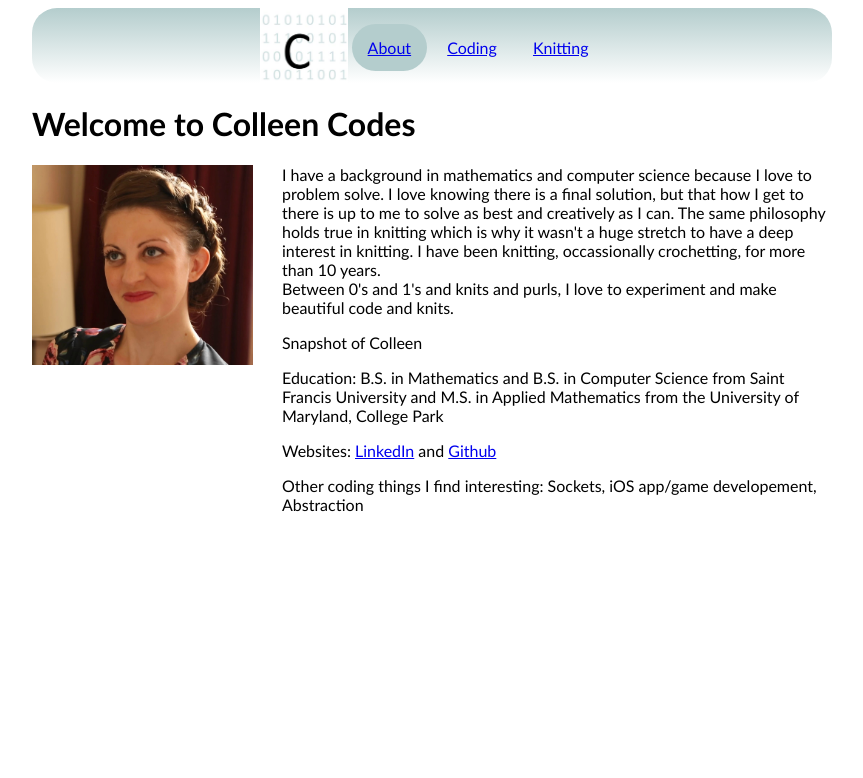
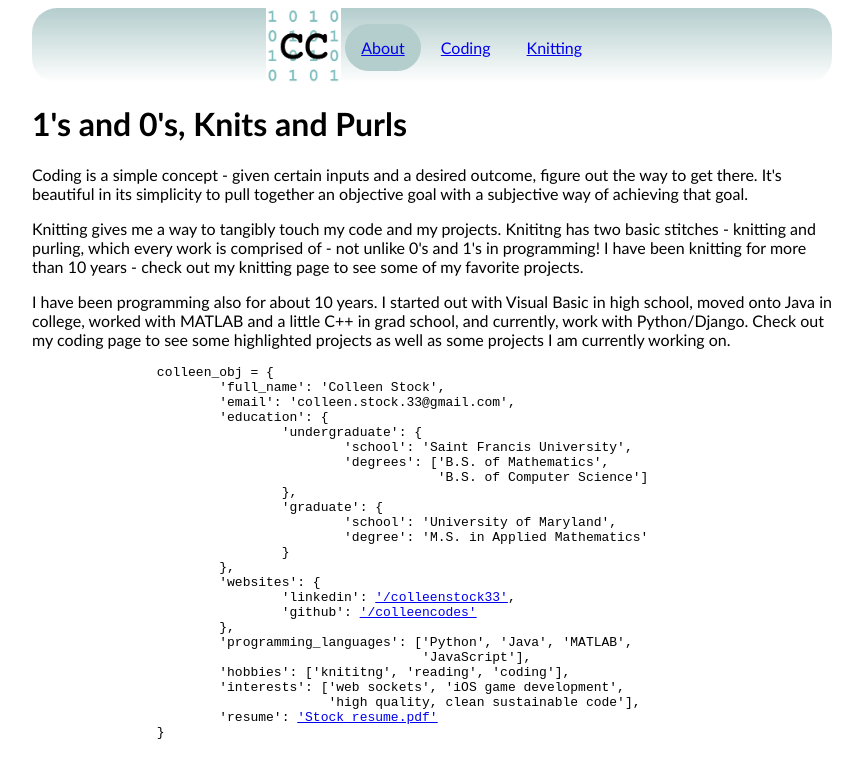
Before and after one commit to colleencodes/ColleenCodes, a plain HTML site: page public/about.html in a window 1280 px wide. Shown: the whole page, without its empty margins (208-1071 px from the left). Drawn offline with Linux system fonts and the light colour scheme.

Commit message:
changing home page, added in resume, changed navigation logo

```diff
--- a/public/about.html
+++ b/public/about.html
@@ -7,12 +7,12 @@
 </head>
 <body>
 	<ul>
-		<li><img class="header-image" src="images/c_squared.jpg" /></li>
+		<li><img class="header-image" src="images/cc_logo.jpg" /></li>
 		<li><a class="active" href='about.html'>About</a></li>
 		<li><a href='coding.html'>Coding</a></li>
 		<li><a href='knitting.html'>Knitting</a></li>
 	</ul>
-	<div class="center-div">
+	<!-- <div class="center-div">
 		<h1>Welcome to Colleen Codes</h1>
 		<div class="side-by-side-image">
 			<img class="image" src="images/aboutMe3.jpg" />
@@ -22,8 +22,41 @@
 			<p>Snapshot of Colleen</p>
 			<p>Education: B.S. in Mathematics and B.S. in Computer Science from Saint Francis University and M.S. in Applied Mathematics from the University of Maryland, College Park</p>
 			<p>Websites: <a href='https://www.linkedin.com/in/colleenstock33/'>LinkedIn</a> and <a href='https://github.com/colleencodes/ColleenCodes'>Github</a></p>
-			<p>Other coding things I find interesting: Sockets, iOS app/game developement, Abstraction</p>
+			<p>Other coding interests: Sockets, iOS app/game developement, Abstraction</p>
 		</div>
+	</div> -->
+	<div class="center-div">
+		<h1>1's and 0's, Knits and Purls</h1>
+		<p>Coding is a simple concept - given certain inputs and a desired outcome, figure out the way to get there. It's beautiful in its simplicity to pull together an objective goal with a subjective way of achieving that goal.</p>
+		<p>Knitting gives me a way to tangibly touch my code and my projects. Knititng has two basic stitches - knitting and purling, which every work is comprised of - not unlike 0's and 1's in programming! I have been knitting for more than 10 years - check out my knitting page to see some of my favorite projects.</p>
+		<p>I have been programming also for about 10 years. I started out with Visual Basic in high school, moved onto Java in college, worked with MATLAB and a little C++ in grad school, and currently, work with Python/Django. Check out my coding page to see some highlighted projects as well as some projects I am currently working on.</p>
+		<p><pre>
+		colleen_obj = {
+			'full_name': 'Colleen Stock',
+			'email': 'colleen.stock.33@gmail.com',
+			'education': {
+				'undergraduate': {
+					'school': 'Saint Francis University',
+					'degrees': ['B.S. of Mathematics',
+						    'B.S. of Computer Science']
+				},
+				'graduate': {
+					'school': 'University of Maryland',
+					'degree': 'M.S. in Applied Mathematics'
+				}
+			},
+			'websites': {
+				'linkedin': <a href='https://www.linkedin.com/in/colleenstock33/'>'/colleenstock33'</a>,
+				'github': <a href='https://github.com/colleencodes/'>'/colleencodes'</a>
+			},
+			'programming_languages': ['Python', 'Java', 'MATLAB',
+					  	  'JavaScript'],
+			'hobbies': ['knititng', 'reading', 'coding'],
+			'interests': ['web sockets', 'iOS game development',
+				      'high quality, clean sustainable code'],
+			'resume': <a href="Stock_resume.pdf">'Stock_resume.pdf'</a>
+		}
+		</pre></p>
 	</div>
 </body>
 </html>
```
Also changed, not shown: public/coding.html (+1 -1 lines), public/knitting.html (+1 -1 lines), public/images/cc_logo.jpg (added), 1 other file.
